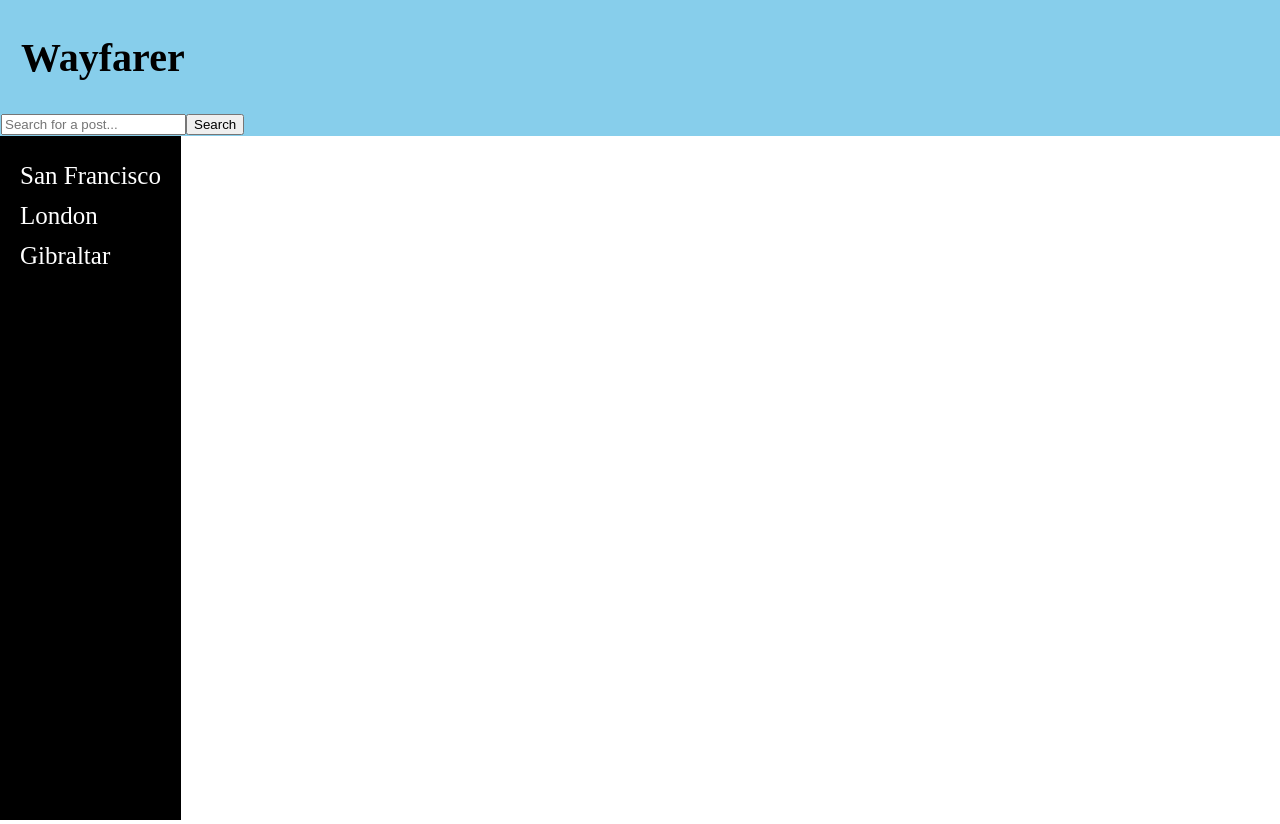
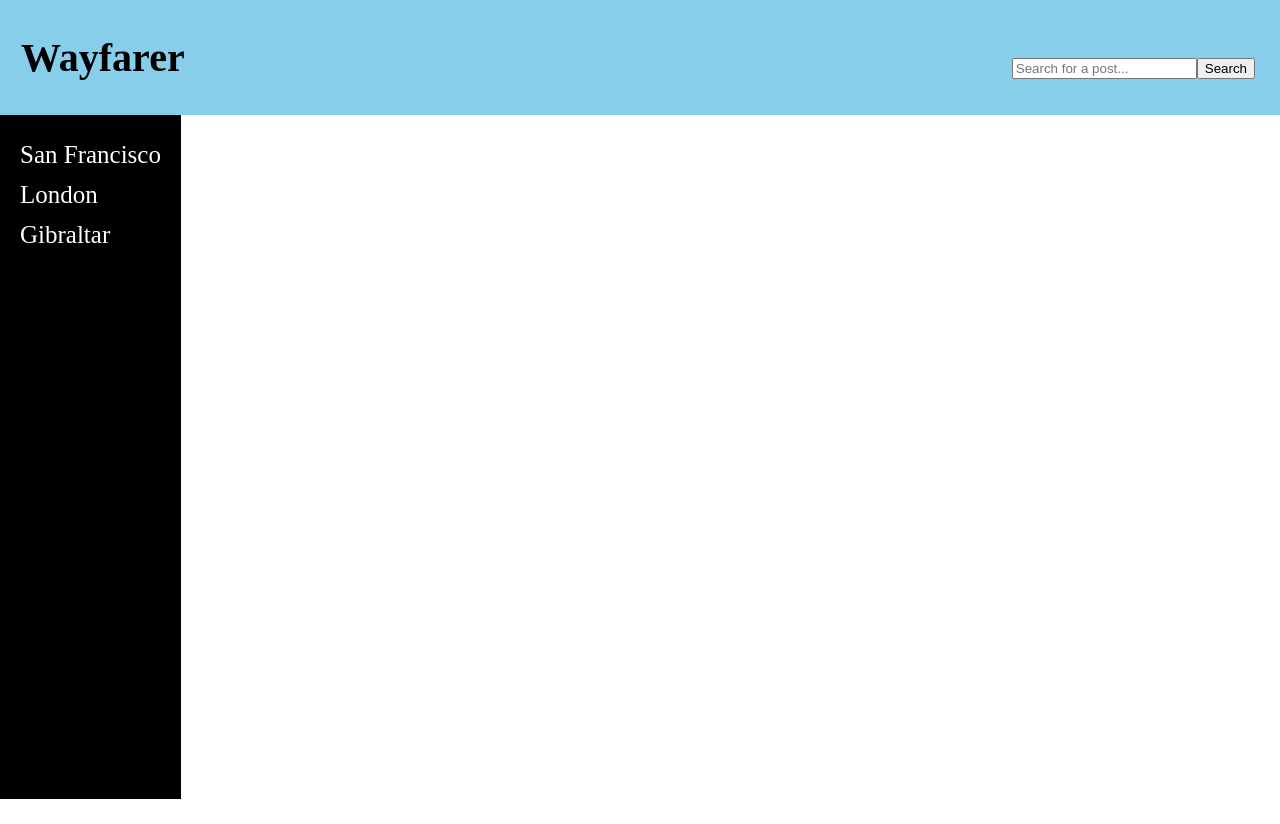
Before and after one commit to cosmicavocado/Wayfarer, an Angular app in the folder wayfarer/: page / in a window 1280 px wide. After the commit the page ends 803 px from the top, so only its background shows below. Built offline with nearby package versions, Linux system fonts and the light colour scheme.

Commit message:
Adjust search css positioning.

```diff
--- a/wayfarer/src/app/header/header.component.css
+++ b/wayfarer/src/app/header/header.component.css
@@ -1,4 +1,5 @@
 div {
+    position: relative;
     background-color: skyblue;
     padding: 1px;
     margin: 0;
--- a/wayfarer/src/app/search/search.component.css
+++ b/wayfarer/src/app/search/search.component.css
@@ -0,0 +1,6 @@
+.search {
+    position: absolute;
+    right: 0;
+    top: 50%;
+    margin-right: 25px;
+}
--- a/wayfarer/src/app/search/search.component.html
+++ b/wayfarer/src/app/search/search.component.html
@@ -1,5 +1,7 @@
-<input type="text" placeholder="Search for a post..." [(ngModel)]="searchText" (keyup.enter)="searchPosts(searchText)">
-<input type="submit" value="Search" (click)=searchPosts(searchText)>
+<div class="search">
+    <input type="text" placeholder="Search for a post..." [(ngModel)]="searchText" (keyup.enter)="searchPosts(searchText)">
+    <input type="submit" value="Search" (click)=searchPosts(searchText)>
+</div>
 
 <section *ngIf="matches.length > 0">
     <h2>Results</h2>
```
